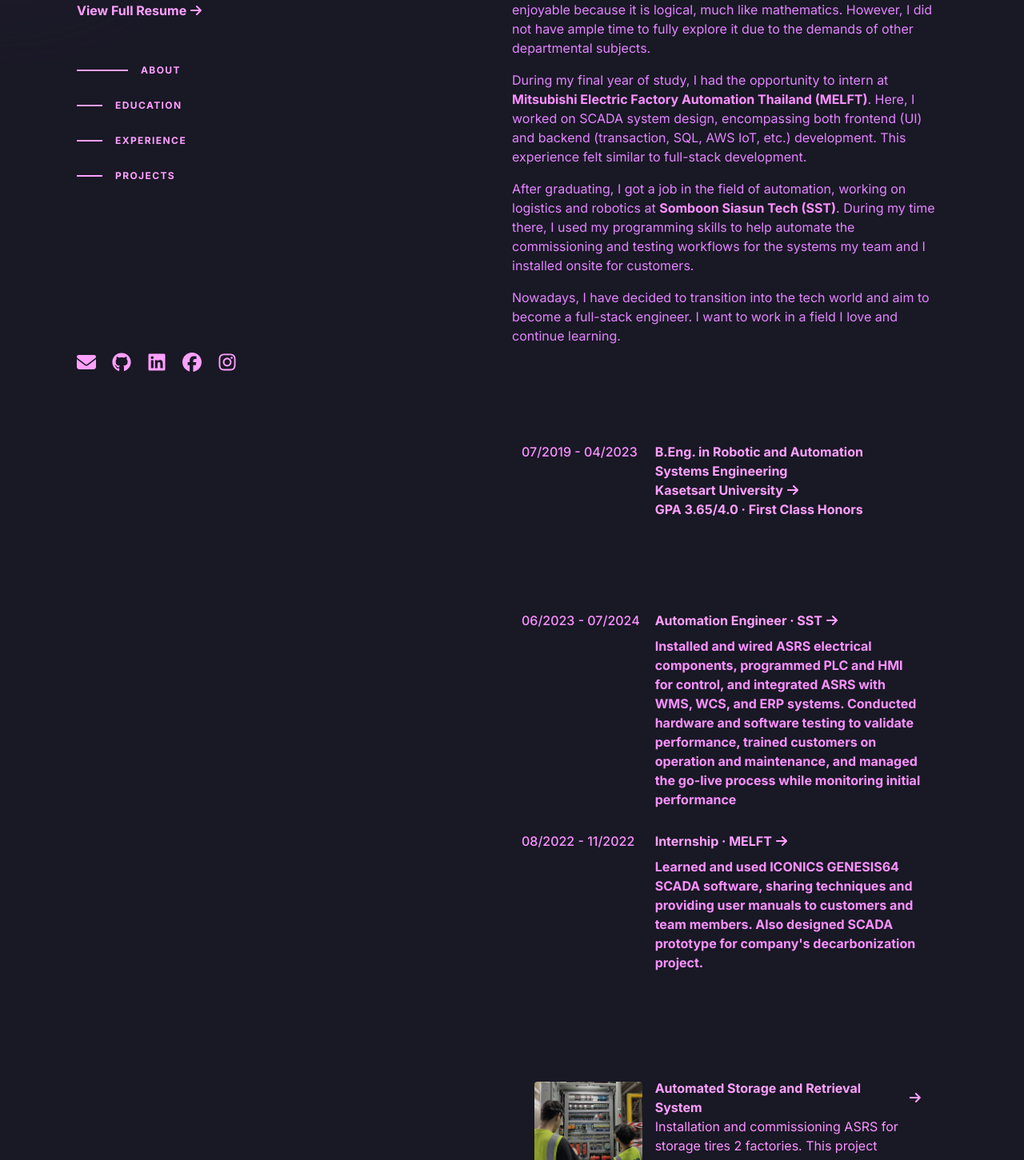
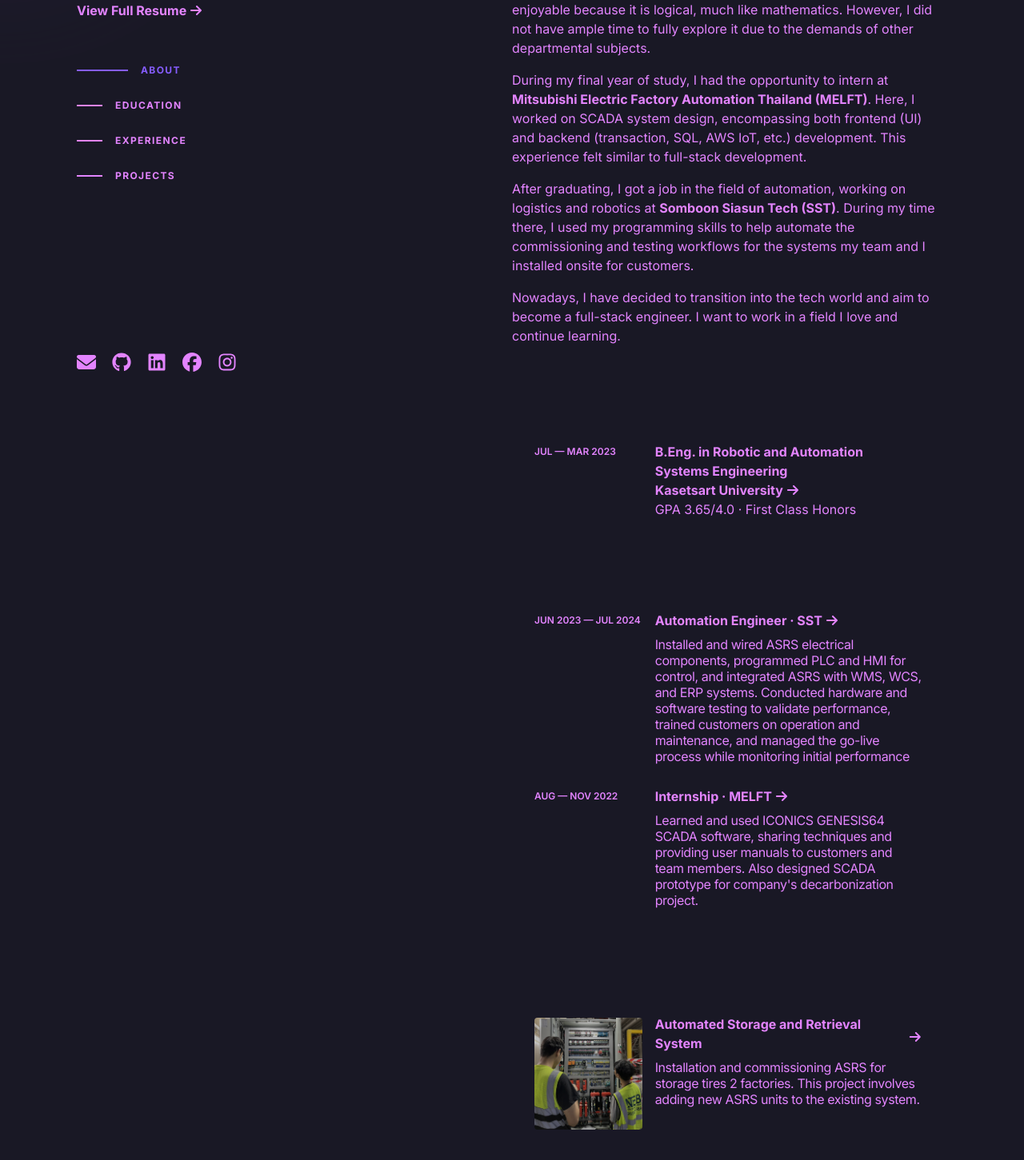
Before and after one commit to phurin-git/portfolio-v1, a Next.js app: page / in a window 1280 px wide. Shown: the part 239-1690 px from the top of the page at 80% size. Built offline with nearby package versions, Linux system fonts and the light colour scheme.

Commit message:
Adjust theme color

```diff
--- a/src/app/components/Education.tsx
+++ b/src/app/components/Education.tsx
@@ -1,7 +1,7 @@
 export default function Education(props:any) {
     return (
         <a className="transition ease-in-out duration-300 hover:drop-shadow-xl hover:bg-gray-400 hover:rounded-md hover:bg-clip-padding hover:backdrop-filter hover:backdrop-blur-sm hover:bg-opacity-10 pr-8 pl-3 py-2.5 grid grid-cols-3 group hover:text-hightlight"  href={props.item.website} target="_blank" rel="noopener noreferrer">
-            <p className="font-medium transition-all motion-reduce:transition-none">{props.item.fromDate + " - " + props.item.toDate}</p>
+            <p className="font-semibold text-xs pt-1 pl-4 transition-all motion-reduce:transition-none group-hover:text-text">{props.item.date}</p>
             <div className="grid-cols-subgrid col-span-2 flex flex-col">
                 <div className="max-w-xs leading-normal font-medium flex flex-col">
                     <span className="transition-all motion-reduce:transition-none">{props.item.degree}</span>
@@ -14,7 +14,7 @@
                 </div>
                 {false && <div className="max-w-xs leading-normal transition-all motion-reduce:transition-none">{props.item.location}</div>}
                 <div>
-                    {props.item.GPA && <span className="mr-1 transition-all motion-reduce:transition-none">GPA{" "+ props.item.GPA + "/4.0 " + (props.item.extraDetail && (" · " +props.item.extraDetail))}</span>}
+                    {props.item.GPA && <span className="mr-1 font-normal transition-all motion-reduce:transition-none group-hover:text-text">GPA{" "+ props.item.GPA + "/4.0 " + (props.item.extraDetail && (" · " +props.item.extraDetail))}</span>}
                 </div>
             </div>
         </a>
--- a/src/app/components/Experience.tsx
+++ b/src/app/components/Experience.tsx
@@ -1,7 +1,7 @@
 export default function Experience(props:any) {
     return (
         <a className="transition ease-in-out duration-300 hover:drop-shadow-xl hover:bg-gray-400 hover:rounded-md hover:bg-clip-padding hover:backdrop-filter hover:backdrop-blur-sm hover:bg-opacity-10 pr-8 pl-3 py-2.5 grid grid-cols-3 group hover:text-hightlight" href={props.item.website} target="_blank" rel="noopener noreferrer">
-            <p className="font-medium transition-all motion-reduce:transition-none">{props.item.fromDate + " - " + props.item.toDate}</p>
+            <p className="font-semibold text-xs pt-1 pl-4 transition-all motion-reduce:transition-none group-hover:text-text">{props.item.date}</p>
             <div className="grid-cols-subgrid col-span-2 flex-col">
                 <div className="leading-normal font-medium flex flex-row content-center items-center">
                     <span className="mr-1 transition-all motion-reduce:transition-none">{props.item.title + " · " + props.item.companyName}</span>
@@ -9,7 +9,7 @@
                         <path d="M438.6 278.6c12.5-12.5 12.5-32.8 0-45.3l-160-160c-12.5-12.5-32.8-12.5-45.3 0s-12.5 32.8 0 45.3L338.8 224 32 224c-17.7 0-32 14.3-32 32s14.3 32 32 32l306.7 0L233.4 393.4c-12.5 12.5-12.5 32.8 0 45.3s32.8 12.5 45.3 0l160-160z"/>
                     </svg>
                 </div>
-                <div className="my-2 leading-normal transition-all motion-reduce:transition-none">
+                <div className="my-2 font-normal leading-tight tracking-tight transition-all motion-reduce:transition-none group-hover:text-text">
                     {props.item.sumResponsibility}
                 </div>
             </div>
--- a/src/app/components/LeftSection.tsx
+++ b/src/app/components/LeftSection.tsx
@@ -18,18 +18,38 @@
   const getProjectsHeight = () => Number(getProjectsRect()?.top) + Number(getProjectsRect()?.height)
 
   const updateNavState = () => {
+    const aboutnavbar = document.getElementById("aboutnavbar")
+    const educationnavbar = document.getElementById("educationnavbar")
+    const experiencenavbar = document.getElementById("experiencenavbar")
+    const projectsnavbar = document.getElementById("projectsnavbar")
+    const aboutnavtext = document.getElementById("aboutnavtext")
+    const educationnavtext = document.getElementById("educationnavtext")
+    const experiencenavtext = document.getElementById("experiencenavtext")
+    const projectsnavtext = document.getElementById("projectsnavtext")
     setIsAbout(getAboutHeight() > 10)
     setIsEducation(!isAbout && (getEducationHeight() > 10))
     setIsExperience(!isAbout && !isEducation && (getExperienceHeight() > 10))
     setIsProjects(!isAbout && !isEducation && !isExperience && (getProjectsHeight() > 10))
-    document.getElementById("AboutNavBar")?.classList.toggle("w-16", isAbout)
-    document.getElementById("AboutNavBar")?.classList.toggle("w-8", !isAbout)
-    document.getElementById("EducationNavBar")?.classList.toggle("w-16", isEducation)
-    document.getElementById("EducationNavBar")?.classList.toggle("w-8", !isEducation)
-    document.getElementById("ExperienceNavBar")?.classList.toggle("w-16", isExperience)
-    document.getElementById("ExperienceNavBar")?.classList.toggle("w-8", !isExperience)
-    document.getElementById("ProjectsNavBar")?.classList.toggle("w-16", isProjects)
-    document.getElementById("ProjectsNavBar")?.classList.toggle("w-8", !isProjects)
+    aboutnavbar?.classList.toggle("w-16", isAbout)
+    aboutnavbar?.classList.toggle("bg-hypertext", isAbout)
+    aboutnavtext?.classList.toggle("text-hypertext", isAbout)
+    aboutnavbar?.classList.toggle("w-8", !isAbout)
+    aboutnavbar?.classList.toggle("bg-text", !isAbout)
+    educationnavbar?.classList.toggle("w-16", isEducation)
+    educationnavbar?.classList.toggle("bg-hypertext", isEducation)
+    educationnavtext?.classList.toggle("text-hypertext", isEducation)
+    educationnavbar?.classList.toggle("w-8", !isEducation)
+    educationnavbar?.classList.toggle("bg-text", !isEducation)
+    experiencenavbar?.classList.toggle("w-16", isExperience)
+    experiencenavbar?.classList.toggle("bg-hypertext", isExperience)
+    experiencenavtext?.classList.toggle("text-hypertext", isExperience)
+    experiencenavbar?.classList.toggle("w-8", !isExperience)
+    experiencenavbar?.classList.toggle("bg-text", !isExperience)
+    projectsnavbar?.classList.toggle("w-16", isProjects)
+    projectsnavbar?.classList.toggle("bg-hypertext", isProjects)
+    projectsnavtext?.classList.toggle("text-hypertext", isProjects)
+    projectsnavbar?.classList.toggle("w-8", !isProjects)
+    projectsnavbar?.classList.toggle("bg-text", !isProjects)
   }
   useEffect(() => {
     const onStart = setTimeout(updateNavState, 0)
@@ -58,7 +78,7 @@
           <h1 className="text-4xl font-bold tracking-tight brightness-110 sm:text-5xl">{card.myName}</h1>
           <h2 className="mt-3 text-lg font-medium tracking-tight brightness-110 sm:text-xl">{card.jobTitle}</h2>
           <p className="mt-4 max-w-xs leading-normal">{card.myBio}</p>
-          <a className="group mt-4 max-w-xs leading-normal font-medium flex items-center hover:text-hightlight" href="/resume.pdf">
+          <a className="group mt-4 max-w-xs leading-normal font-medium flex items-center" href="/resume.pdf" target="_blank" rel="noopener noreferrer">
             <span className="font-bold mr-1">View Full Resume</span>
             <svg className="size-4 group-hover:translate-x-2" xmlns="http://www.w3.org/2000/svg" viewBox="0 0 448 512" fill="currentColor">
               <path d="M438.6 278.6c12.5-12.5 12.5-32.8 0-45.3l-160-160c-12.5-12.5-32.8-12.5-45.3 0s-12.5 32.8 0 45.3L338.8 224 32 224c-17.7 0-32 14.3-32 32s14.3 32 32 32l306.7 0L233.4 393.4c-12.5 12.5-12.5 32.8 0 45.3s32.8 12.5 45.3 0l160-160z"/>
@@ -66,20 +86,20 @@
           </a>
           <div className="hidden w-2/5 lg:text-sm lg:font-bold lg:uppercase lg:tracking-widest lg:flex lg:flex-col lg:my-10">
             <a className="group py-3" href="#about">
-              <span id="AboutNavBar" className="inline-block align-middle mr-4 h-0.5 bg-text transition-all group-hover:w-16 group-hover:bg-text group-focus-visible:w-16 group-focus-visible:bg-text group-motion-reduce:transition-none"></span>
-              <span className="text-xs group-hover:text-hightlight group-focus-visible:bg-text group-motion-reduce:transition-none">About</span>
+              <span id="aboutnavbar" className="inline-block align-middle mr-4 h-0.5 transition-all group-hover:w-16 group-hover:bg-hypertext group-focus-visible:w-16 group-focus-visible:bg-text group-motion-reduce:transition-none"></span>
+              <span id="aboutnavtext" className="text-xs group-hover:text-hypertext group-focus-visible:bg-text group-motion-reduce:transition-none">About</span>
             </a>
             <a className="group py-3" href="#education">
-              <span id="EducationNavBar" className="inline-block align-middle mr-4 h-0.5 bg-text transition-all group-hover:w-16 group-hover:bg-text group-focus-visible:w-16 group-focus-visible:bg-text group-motion-reduce:transition-none"></span>
-              <span className="text-xs group-hover:text-hightlight group-focus-visible:bg-text group-motion-reduce:transition-none">Education</span>
+              <span id="educationnavbar" className="inline-block align-middle mr-4 h-0.5  transition-all group-hover:w-16 group-hover:bg-hypertext group-focus-visible:w-16 group-focus-visible:bg-text group-motion-reduce:transition-none"></span>
+              <span id="educationnavtext" className="text-xs group-hover:text-hypertext group-focus-visible:bg-text group-motion-reduce:transition-none">Education</span>
             </a>
             <a className="group py-3" href="#experience">
-              <span id="ExperienceNavBar" className="inline-block align-middle mr-4 h-0.5 bg-text transition-all group-hover:w-16 group-hover:bg-text group-focus-visible:w-16 group-focus-visible:bg-text group-motion-reduce:transition-none"></span>
-              <span className="text-xs group-hover:text-hightlight group-focus-visible:bg-text group-motion-reduce:transition-none">Experience</span>
+              <span id="experiencenavbar" className="inline-block align-middle mr-4 h-0.5 transition-all group-hover:w-16 group-hover:bg-hypertext group-focus-visible:w-16 group-focus-visible:bg-text group-motion-reduce:transition-none"></span>
+              <span id="experiencenavtext" className="text-xs group-hover:text-hypertext group-focus-visible:bg-text group-motion-reduce:transition-none">Experience</span>
             </a>
             <a className="group py-3" href="#projects">
-              <span id="ProjectsNavBar" className="inline-block align-middle mr-4 h-0.5 bg-text transition-all group-hover:w-16 group-hover:bg-text group-focus-visible:w-16 group-focus-visible:bg-text group-motion-reduce:transition-none"></span>
-              <span className="text-xs group-hover:text-hightlight group-focus-visible:bg-text group-motion-reduce:transition-none">Projects</span>
+              <span id="projectsnavbar" className="inline-block align-middle mr-4 h-0.5 transition-all group-hover:w-16 group-hover:bg-hypertext group-focus-visible:w-16 group-focus-visible:bg-text group-motion-reduce:transition-none"></span>
+              <span id="projectsnavtext" className="text-xs group-hover:text-hypertext group-focus-visible:bg-text group-motion-reduce:transition-none">Projects</span>
             </a>
           </div>
         </div>
--- a/src/app/components/Project.tsx
+++ b/src/app/components/Project.tsx
@@ -1,17 +1,17 @@
 export default function Project(props:any) {
     return (
-        <a className="transition ease-in-out duration-300 hover:drop-shadow-xl hover:bg-gray-400 hover:rounded-md hover:bg-clip-padding hover:backdrop-filter hover:backdrop-blur-sm hover:bg-opacity-10 pr-8 pl-3 py-5 grid grid-cols-3 group hover:text-highlight" href={props.item.link} target="_blank" rel="noopener noreferrer">
+        <a className="transition ease-in-out duration-300 hover:drop-shadow-xl hover:bg-gray-400 hover:rounded-md hover:bg-clip-padding hover:backdrop-filter hover:backdrop-blur-sm hover:bg-opacity-10 pr-8 pl-3 py-5 grid grid-cols-3 group" href={props.item.link} target="_blank" rel="noopener noreferrer">
             <div className="brightness-75 group-hover:brightness-100 m-4 mt-1">
-                <img className="size-auto rounded outline-4 outline-none group-hover:outline group-hover:outline-current outline-offset-0" src={props.item.previewImage} alt="" />
+                <img className="size-auto rounded outline-3 outline-none  transition-all motion-reduce:transition-none group-hover:outline group-hover:outline-current outline-offset-0 group-hover:outline-text" src={props.item.previewImage} alt="" />
             </div>
             <div className="leading-normal font-medium grid-cols-subgrid col-span-2 flex flex-col">
                 <div className="flex flex-row content-center items-center">
-                <span className="mr-1 transition-all motion-reduce:transition-none">{props.item.projectName}</span>
+                <span className="mr-1 mb-2 transition-all motion-reduce:transition-none">{props.item.projectName}</span>
                     <svg className="size-4 group-hover:translate-x-2 transition-all motion-reduce:transition-none" xmlns="http://www.w3.org/2000/svg" viewBox="0 0 448 512" fill="currentColor">
                         <path d="M438.6 278.6c12.5-12.5 12.5-32.8 0-45.3l-160-160c-12.5-12.5-32.8-12.5-45.3 0s-12.5 32.8 0 45.3L338.8 224 32 224c-17.7 0-32 14.3-32 32s14.3 32 32 32l306.7 0L233.4 393.4c-12.5 12.5-12.5 32.8 0 45.3s32.8 12.5 45.3 0l160-160z"/>
                     </svg>
                 </div>
-                <div className="font-normal transition-all motion-reduce:transition-none">{props.item.workSummary}</div>
+                <div className="font-normal leading-tight tracking-tight transition-all motion-reduce:transition-none group-hover:text-text">{props.item.workSummary}</div>
             </div>
         </a>
     )
--- a/src/app/components/RightSection.tsx
+++ b/src/app/components/RightSection.tsx
@@ -27,7 +27,7 @@
     return (
         <div className='z-10'>
             <p className={navClass}>About</p>
-            <p id="about" className=" font-normal lg:pt-24">
+            <p id="about" className="font-normal leading-normal lg:pt-24">
                 My journey into the tech world began during my college years, where I studied robotics and automation system engineering. I first learned C programming as my foundational programming language. Driven by my interest, I later learned Java and Python. I have programmed various microprocessors, controllers, single-board computers, and robot manipulators. I find coding in different programming languages enjoyable because it is logical, much like mathematics. However, I did not have ample time to fully explore it due to the demands of other departmental subjects.
                 <span className="mb-4 block"></span>
                 During my final year of study, I had the opportunity to intern at <a className="font-bold" href={experience[experience.length-1].website}>Mitsubishi Electric Factory Automation Thailand (MELFT)</a>. Here, I worked on SCADA system design, encompassing both frontend (UI) and backend (transaction, SQL, AWS IoT, etc.) development. This experience felt similar to full-stack development.
--- a/src/app/documents/info.tsx
+++ b/src/app/documents/info.tsx
@@ -30,17 +30,15 @@
 class Experience{
     title: string
     companyName: string
-    fromDate: string
-    toDate: string
+    date: string
     location: string
     website: string
     responsibility: string[]
     sumResponsibility: string
-    constructor(title: string, companyName: string, fromDate: string, toDate: string, location: string, website: string, responsibility: string[], sumResponsibility: string){
+    constructor(title: string, companyName: string, date: string, location: string, website: string, responsibility: string[], sumResponsibility: string){
         this.title = title
         this.companyName = companyName
-        this.fromDate = fromDate
-        this.toDate = toDate
+        this.date = date
         this.location = location
         this.website = website
         this.responsibility = responsibility
@@ -51,8 +49,7 @@
 const MELFT:Experience = new Experience(
     "Internship",
     "MELFT",
-    "08/2022",
-    "11/2022",
+    "AUG — NOV 2022",
     "Phra Khanong, Bangkok, Thailand",
     "https://www.mitsubishifa.co.th",
     [
@@ -66,8 +63,7 @@
 const SST:Experience = new Experience(
     "Automation Engineer",
     "SST",
-    "06/2023",
-    "07/2024",
+    "JUN 2023 — JUL 2024",
     "Bang Chalong, Samut Prakan, Thailand",
     "https://www.somboonsiasuntech.co.th",
     [
@@ -90,17 +86,15 @@
     GPA: string
     location: string
     website:string
-    fromDate: string
-    toDate: string
+    date: string
     extraDetail: string[]
-    constructor(degree: string, university: string, GPA: string, location: string, website:string, fromDate: string, toDate: string, extraDetail: string[]){
+    constructor(degree: string, university: string, GPA: string, location: string, website:string, date: string, extraDetail: string[]){
         this.degree = degree
         this.university = university
         this.GPA = GPA
         this.location = location
         this.website = website
-        this.fromDate = fromDate
-        this.toDate = toDate
+        this.date = date
         this.extraDetail = extraDetail
     }
 }
@@ -111,8 +105,7 @@
     "3.65",
     "Sriracha, Chonburi, Thailand",
     "/transcript.pdf",
-    "07/2019",
-    "04/2023",
+    "JUL — MAR 2023",
     [
         "First Class Honors"
     ]
@@ -122,15 +115,13 @@
 
 class Project{
     projectName: string
-    fromDate: string
-    toDate: string
+    date: string
     previewImage: string
     workSummary: string
     link: string
-    constructor(projectName: string, fromDate: string, toDate: string, previewImage: string, workSummary: string, link: string){
+    constructor(projectName: string, date: string, previewImage: string, workSummary: string, link: string){
         this.projectName = projectName
-        this.fromDate = fromDate
-        this.toDate = toDate
+        this.date = date
         this.previewImage = previewImage
         this.workSummary = workSummary
         this.link = link
@@ -141,40 +132,35 @@
 const projects:Project[] = [
     new Project(
         "Object Inspection by using Python OpenCV",
-        "12/2021",
-        "12/2021",
+        "DEC 2021",
         "/images/oipo/image.png",
         "This project focused on developing algorithms to detect and analyze the shapes and dimensions of objects, measured in millimeters, within video streams. Its goal was to enable accurate real-time inspection processes, specifically for applications in quality control, thereby enhancing operational efficiency and precision.",
         "https://github.com/phurin-git/object-inspection-opencv-python"
     ),
     new Project(
         "3DoF Robot Kinematics and Dynamics Design",
-        "04/2022",
-        "05/2022",
+        "MAR — APR 2022",
         "/images/rkdd/image.png",
         "Designed with a focus on pick-and-place tasks and considering defined load and workspace parameters, this system utilizes Python SymPy to calculate Forward and Inverse Kinematics, Jacobian matrices, and Dynamic Equations using the Euler-Lagrange approach. The selection of actuators and transmission systems is optimized for enhancing robot performance and efficiency in task execution.",
         "https://github.com/phurin-git/3dof-robot-kinematics-dynamics"
     ),
     new Project(
         "SCADA for Decarbonization (Prototype)",
-        "10/2022",
-        "11/2022",
+        "OCT — NOV 2022",
         "/images/scada/image.png",
         "Developed a SCADA system for industrial clients to comply with TGO policies related to international emissions trading schemes, aimed at reducing greenhouse gas emissions. The system is designed to monitor real-time energy resource consumption and calculate carbon credit profits based on historical consumption data.",
         "https://www.mitsubishifa.co.th/en/solutions/efactory-alliance/a-system-for-tracking-energy-use-and-carbon-emissions-in-industrial-plants"
     ),
     new Project(
         "Robot control by using Motion Capture and MQTT Protocol",
-        "01/2023",
-        "05/2023",
+        "JAN — MAY 2023",
         "/images/rmcm/image.png",
         "Developed wireless control of robot manipulator using human motion, aiming to seamlessly integrate motion capture, robot control, and real-time visualization.",
         "https://github.com/phurin-git/python-ahrs-mpu9250"
     ),
     new Project(
         "Automated Storage and Retrieval System",
-        "08/2023",
-        "05/2024",
+        "AUG 2023 — MAY 2024",
         "/images/asrs/image.jpg",
         "Installation and commissioning ASRS for storage tires 2 factories. This project involves adding new ASRS units to the existing system.",
         "https://www.somboonsiasuntech.co.th/en/our-business/intelligent-logistic"
--- a/src/app/globals.css
+++ b/src/app/globals.css
@@ -3,16 +3,15 @@
 @tailwind utilities;
 
 :root {
-    background-color: #191825;
-    color: #E384FF;
+    background-color: theme('colors.background');
+    color: theme('colors.text');
     scroll-behavior: smooth;
-    overflow-x: none;
+    overflow-x: hidden;
     -webkit-font-smoothing: auto;
     -moz-osx-font-smoothing: auto;
 }
 
 a, a span, a svg {
-    filter: brightness(1.1);
     font-weight: bold;
     transition-property: all;
     transition-timing-function: cubic-bezier(0.4, 0, 0.2, 1);
@@ -20,9 +19,9 @@
 }
 
 a:hover {
-    color: #865DFF;
+    color: theme('colors.hypertext');
 }
 
 #cursor {
-    background-color: #FFA3FD;
+    background-color: theme('colors.cursor');
 }
```
